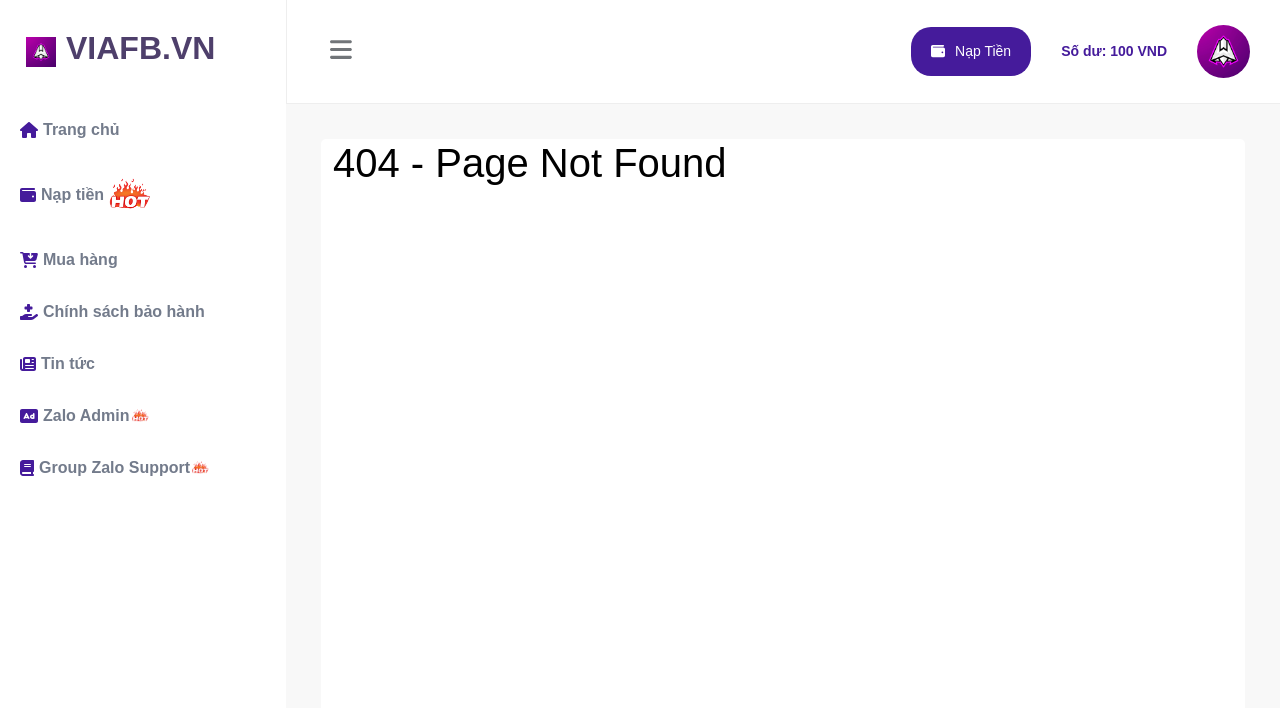
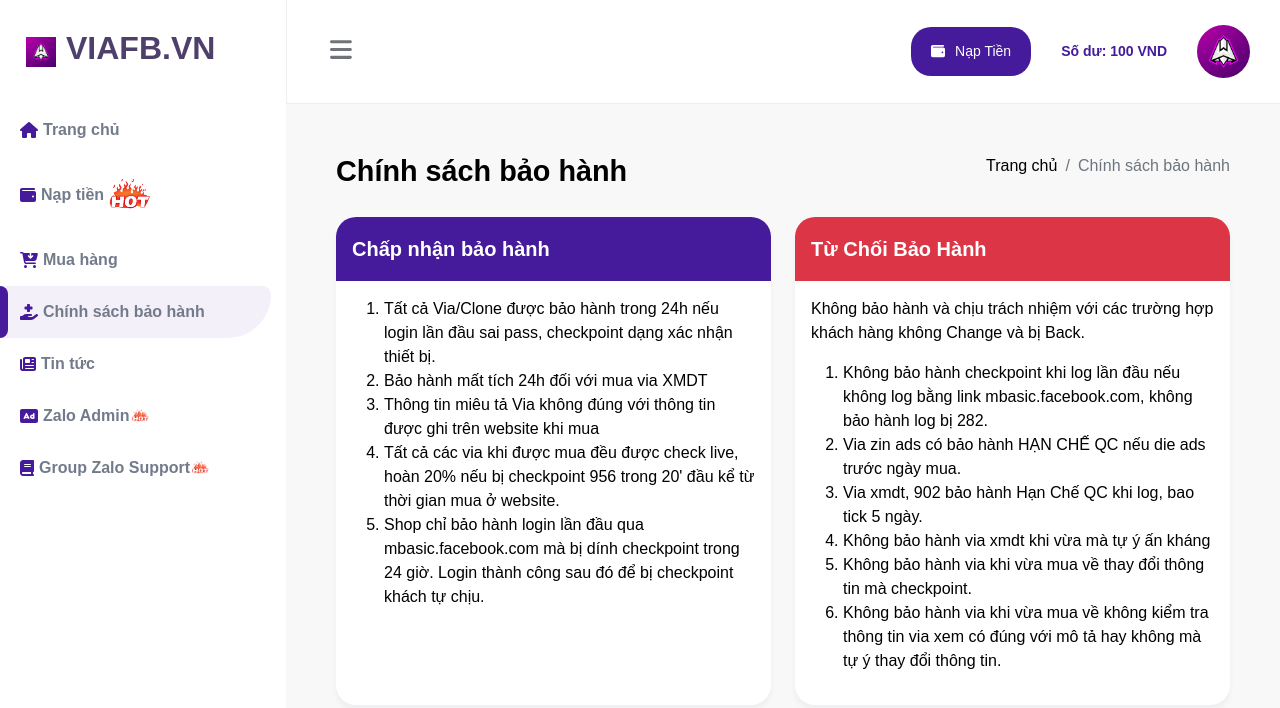
Before and after one commit to d-tech-team/NextJs_ViaFb, a Next.js app: page /rules-and-policy in a window 1280 px wide. Before the commit this address had no page. Shown: the top 708 px of the page. Built offline with nearby package versions, Linux system fonts and the light colour scheme.

Commit message:
page policy (#2)

```diff
--- /dev/null
+++ b/components/Breadcumb/index.jsx
@@ -0,0 +1,20 @@
+import Link from 'next/link'
+import React from 'react'
+import { Breadcrumb } from 'react-bootstrap'
+import styles from './index.module.scss'
+
+function PageTitle({ title }) {
+    return (
+        <div className={styles.pageTitle}>
+            <h3>{title}</h3>
+            <Breadcrumb>
+                <Link href={'/'} passHref={true}>
+                    <Breadcrumb.Item>Trang chủ</Breadcrumb.Item>
+                </Link>
+                <Breadcrumb.Item active>{title}</Breadcrumb.Item>
+            </Breadcrumb>
+        </div>
+    )
+}
+
+export default PageTitle
--- /dev/null
+++ b/components/Breadcumb/index.module.scss
@@ -0,0 +1,10 @@
+.pageTitle {
+    display: flex;
+    justify-content: space-between;
+    margin-bottom: 20px;
+
+    h3 {
+        font-weight: 700;
+        font-size: 1.8rem;
+    }
+}
--- a/components/Layout.jsx
+++ b/components/Layout.jsx
@@ -10,9 +10,9 @@ function Layout({ children }) {
             <Menu />
             <main>
                 <div className="main_content">
-                    <Container>
+                    <div className="wrapper">
                         {children}
-                    </Container>
+                    </div>
                 </div>
             </main>
         </>
--- a/components/Menu/Menu.jsx
+++ b/components/Menu/Menu.jsx
@@ -28,7 +28,7 @@ const menus = [
     },
     {
         title: 'Chính sách bảo hành',
-        href: '/policy',
+        href: '/rules-and-policy',
         icon: <FontAwesomeIcon icon={faHandHoldingMedical} />
 
     },
--- /dev/null
+++ b/pages/rules-and-policy.jsx
@@ -0,0 +1,55 @@
+import Head from 'next/head'
+import React from 'react'
+import { Breadcrumb, Card, Col, Row } from 'react-bootstrap'
+import PageTitle from '../components/Breadcumb'
+import styles from '../styles/Policy.module.scss'
+
+function Policy() {
+    return (
+        <>
+            <Head>
+                <title>Chính sách bảo hành</title>
+            </Head>
+            <PageTitle title="Chính sách bảo hành"></PageTitle>
+            <Row>
+                <Col xs={12} md={6} className={styles.card_wrap}>
+                    <Card className={styles.card}>
+                        <Card.Header as={'h5'} className={`${styles.title} bg-primary`}>Chấp nhận bảo hành</Card.Header>
+                        <Card.Body className={styles.body}>
+                            <Card.Text className={styles.text}>
+                                <ol>
+                                    <li>Tất cả Via/Clone được bảo hành trong 24h nếu login lần đầu sai pass, checkpoint dạng xác nhận thiết bị.</li>
+                                    <li>Bảo hành mất tích 24h đối với mua via XMDT</li>
+                                    <li>Thông tin miêu tả Via không đúng với thông tin được ghi trên website khi mua</li>
+                                    <li>Tất cả các via khi được mua đều được check live, hoàn 20% nếu bị checkpoint 956 trong 20' đầu kể từ thời gian mua ở website.</li>
+                                    <li>Shop chỉ bảo hành login lần đầu qua mbasic.facebook.com mà bị dính checkpoint trong 24 giờ. Login thành công sau đó để bị checkpoint khách tự chịu.</li>
+                                </ol>
+                            </Card.Text>
+                        </Card.Body>
+                    </Card>
+                </Col>
+                <Col xs={12} md={6} className={styles.card_wrap}>
+                    <Card className={styles.card}>
+                        <Card.Header as={'h5'} className={`${styles.title} bg-danger`}>Từ Chối Bảo Hành</Card.Header>
+                        <Card.Body className={styles.body}>
+                            <Card.Text className={styles.text}>
+                                <p>Không bảo hành và chịu trách nhiệm với các trường hợp khách hàng không Change và bị Back.</p>
+                                <ol>
+                                    <li>Không bảo hành checkpoint khi log lần đầu nếu không log bằng link mbasic.facebook.com, không bảo hành log bị 282.</li>
+                                    <li>Via zin ads có bảo hành HẠN CHẾ QC nếu die ads trước ngày mua.</li>
+                                    <li>Via xmdt, 902 bảo hành Hạn Chế QC khi log, bao tick 5 ngày.</li>
+                                    <li>Không bảo hành via xmdt khi vừa mà tự ý ấn kháng</li>
+                                    <li>Không bảo hành via khi vừa mua về thay đổi thông tin mà checkpoint.</li>
+                                    <li>Không bảo hành via khi vừa mua về không kiểm tra thông tin via xem có đúng với mô tả hay không mà tự ý thay đổi thông tin.</li>
+                                </ol>
+                            </Card.Text>
+                        </Card.Body>
+                    </Card>
+                </Col>
+            </Row>
+        </>
+
+    )
+}
+
+export default Policy
--- a/styles/Home.module.css
+++ /dev/null
@@ -1,129 +0,0 @@
-.container {
-  padding: 0 2rem;
-}
-
-.main {
-  min-height: 100vh;
-  padding: 4rem 0;
-  flex: 1;
-  display: flex;
-  flex-direction: column;
-  justify-content: center;
-  align-items: center;
-}
-
-.footer {
-  display: flex;
-  flex: 1;
-  padding: 2rem 0;
-  border-top: 1px solid #eaeaea;
-  justify-content: center;
-  align-items: center;
-}
-
-.footer a {
-  display: flex;
-  justify-content: center;
-  align-items: center;
-  flex-grow: 1;
-}
-
-.title a {
-  color: #0070f3;
-  text-decoration: none;
-}
-
-.title a:hover,
-.title a:focus,
-.title a:active {
-  text-decoration: underline;
-}
-
-.title {
-  margin: 0;
-  line-height: 1.15;
-  font-size: 4rem;
-}
-
-.title,
-.description {
-  text-align: center;
-}
-
-.description {
-  margin: 4rem 0;
-  line-height: 1.5;
-  font-size: 1.5rem;
-}
-
-.code {
-  background: #fafafa;
-  border-radius: 5px;
-  padding: 0.75rem;
-  font-size: 1.1rem;
-  font-family: Menlo, Monaco, Lucida Console, Liberation Mono, DejaVu Sans Mono,
-    Bitstream Vera Sans Mono, Courier New, monospace;
-}
-
-.grid {
-  display: flex;
-  align-items: center;
-  justify-content: center;
-  flex-wrap: wrap;
-  max-width: 800px;
-}
-
-.card {
-  margin: 1rem;
-  padding: 1.5rem;
-  text-align: left;
-  color: inherit;
-  text-decoration: none;
-  border: 1px solid #eaeaea;
-  border-radius: 10px;
-  transition: color 0.15s ease, border-color 0.15s ease;
-  max-width: 300px;
-}
-
-.card:hover,
-.card:focus,
-.card:active {
-  color: #0070f3;
-  border-color: #0070f3;
-}
-
-.card h2 {
-  margin: 0 0 1rem 0;
-  font-size: 1.5rem;
-}
-
-.card p {
-  margin: 0;
-  font-size: 1.25rem;
-  line-height: 1.5;
-}
-
-.logo {
-  height: 1em;
-  margin-left: 0.5rem;
-}
-
-@media (max-width: 600px) {
-  .grid {
-    width: 100%;
-    flex-direction: column;
-  }
-}
-
-@media (prefers-color-scheme: dark) {
-  .card,
-  .footer {
-    border-color: #222;
-  }
-  .code {
-    background: #111;
-  }
-  .logo img {
-    filter: invert(1);
-  }
-}
--- /dev/null
+++ b/styles/Policy.module.scss
@@ -0,0 +1,24 @@
+.card_wrap {
+  display: flex;
+
+  .card {
+    border: none;
+    background-color: #fff;
+    border-radius: 1.25rem;
+    overflow: hidden;
+    box-shadow: 0rem 0.3125rem 0.3125rem 0rem rgba(82, 63, 105, 0.05);
+    .title {
+      font-weight: 600;
+      padding-top: 20px;
+      padding-bottom: 20px;
+      border-bottom: none;
+      color: #fff;
+    }
+    .text {
+    }
+  }
+  .item_accept {
+  }
+  .item_refuse {
+  }
+}
--- a/styles/globals.css
+++ b/styles/globals.css
@@ -5,7 +5,7 @@
   --primary: #451B9B;
 }
 
-@import url('https://fonts.googleapis.com/css2?family=Prompt:wght@300;400;500;700&display=swap');
+@import url('https://fonts.googleapis.com/css2?family=Prompt:ital,wght@0,100;0,200;0,300;0,400;0,500;0,600;0,700;0,900;1,300;1,400;1,500;1,600;1,700&display=swap');
 
 html,
 body {
@@ -24,7 +24,9 @@ a {
 * {
   box-sizing: border-box;
 }
-
+.bg-primary {
+  background-color: var(--primary) !important;
+}
 #header {
   position: fixed;
   top: 0;
@@ -35,6 +37,7 @@ a {
   border-bottom: 1px solid #eee;
   border-left: 1px solid #eee;
   background-color: var(--white);
+  z-index: 100;
 }
 
 #left_navbar {
@@ -72,8 +75,10 @@ main {
 }
 
 main .main_content {
-  background-color: var(--white);
   border-radius: 5px;
   min-height: 100vh;
 
 }
+main .main_content .wrapper {
+  padding: 15px;
+}
```
Also changed, not shown: pages/index.jsx (+26 -4 lines), pages/news/index.jsx (added, +9 -0 lines), styles/Home.module.scss (added, +13 -0 lines), public/images/icon.svg (added), public/images/icon2.svg (added).
